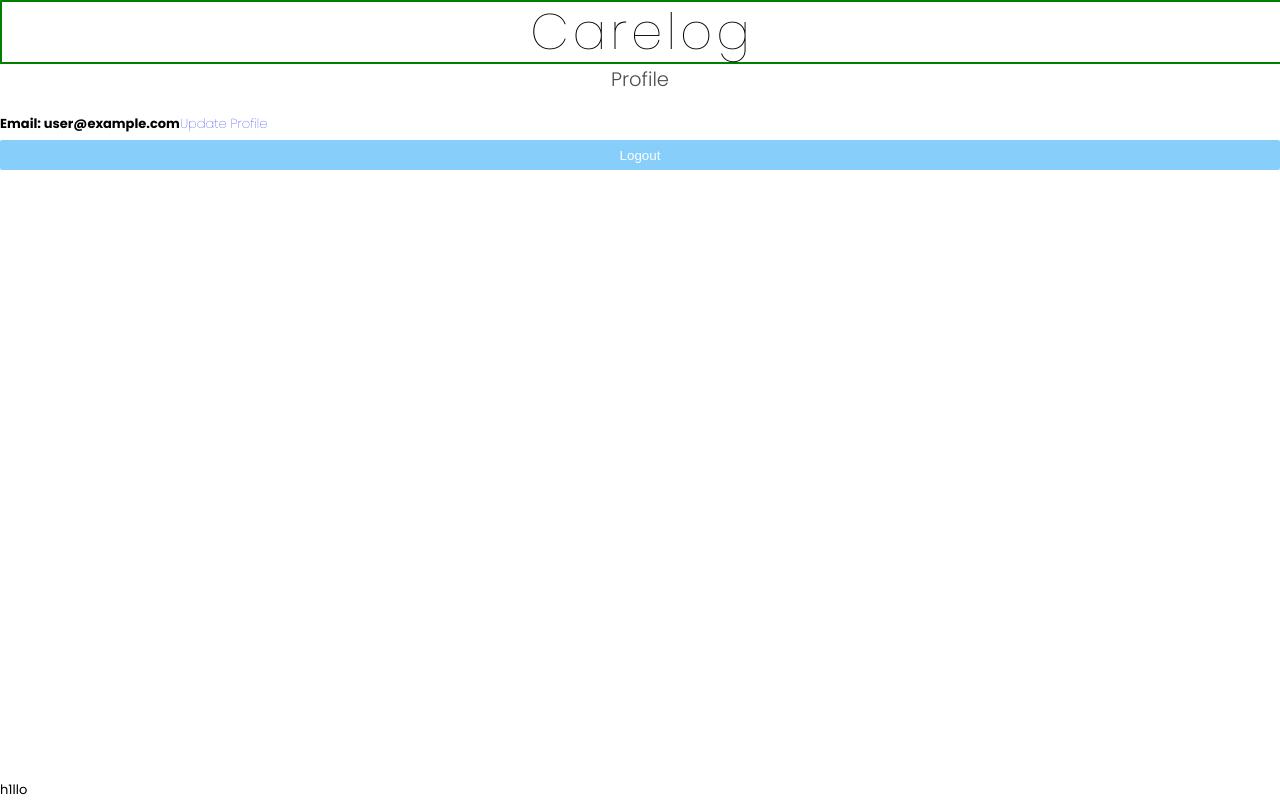
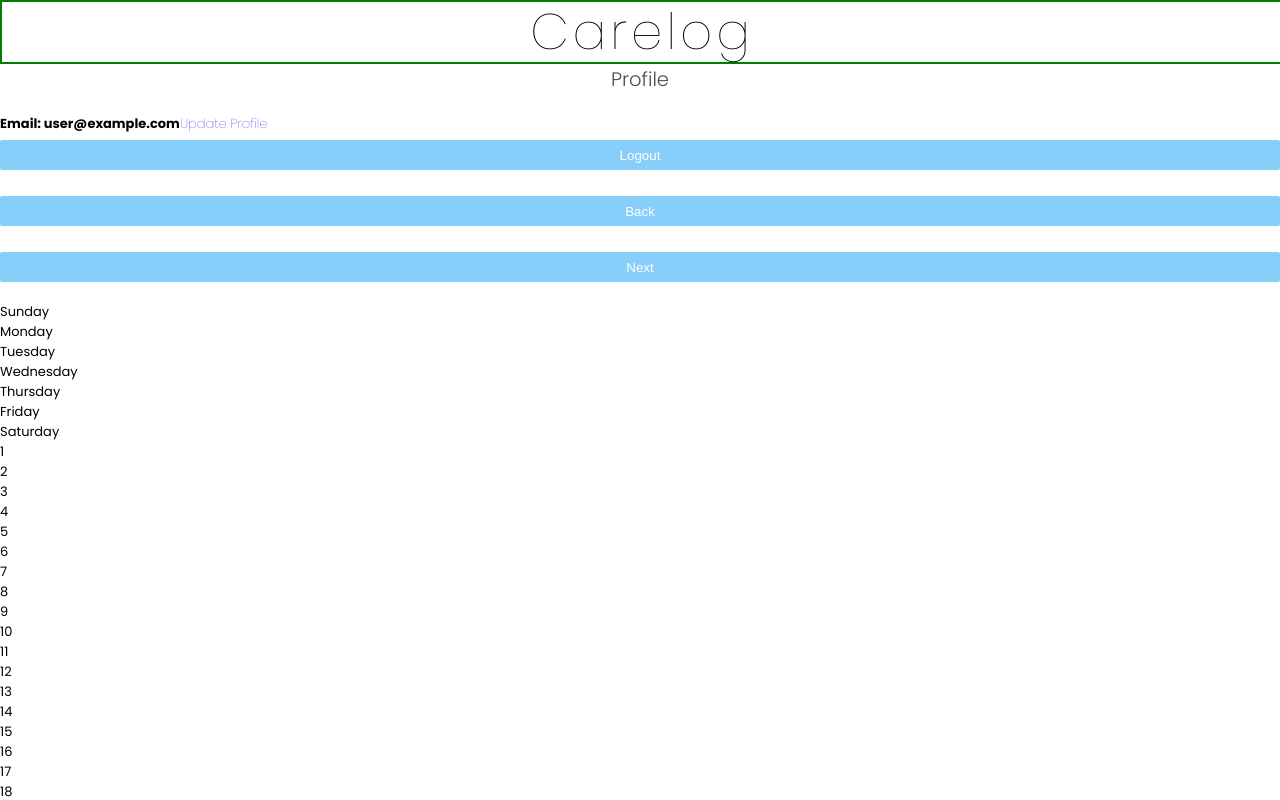
Before and after one commit to jamezmca/care-log, a React (Create React App) app: page / in a window 1280 px wide. Shown: the top 800 px of the page. Built offline with nearby package versions, Linux system fonts and the light colour scheme; no server answers; sample sign-in values are in the browser's storage.

Commit message:
working to display month view
churski

```diff
--- a/src/components/dashboardcomponents/DashboardContent.js
+++ b/src/components/dashboardcomponents/DashboardContent.js
@@ -1,12 +1,34 @@
-import React from 'react'
+import React, { useState, useEffect } from 'react'
 import DayView from './DayView'
-import MonthView from './MonthView'
+import MonthView from './monthview/MonthView'
+import { useDate } from './hooks/useDate'
+
+//going to manage my state in here chuurski
 
 export default function DashboardContent() {
+    const [nav, setNav] = useState(0)
+    const [clicked, setClicked] = useState()
+    const [events, setEvents] = useState(
+        localStorage.getItem('events') ?
+            JSON.parse(localStorage.getItem('events')) :
+            []
+    )
+
+    useEffect(() => {
+        localStorage.setItem('events', JSON.stringify(events))
+    }, [events])
+
+    function eventForDate(date) {
+        return events.find(e => e.date === date)
+    }
+
+    const { days, dateDisplay } = useDate(events, nav)
+
+
     return (
         <div>
-            <DayView/>
-            <MonthView/>
+            <DayView />
+            <MonthView days={days} />
         </div>
     )
 }
--- a/src/components/dashboardcomponents/MonthView.js
+++ /dev/null
@@ -1,9 +0,0 @@
-import React from 'react'
-
-export default function MonthView() {
-    return (
-        <div>
-
-        </div>
-    )
-}
--- /dev/null
+++ b/src/components/dashboardcomponents/hooks/useDate.js
@@ -0,0 +1,65 @@
+
+import { useEffect, useState } from 'react'
+
+export const useDate = (events, nav) => {
+    const [dateDisplay, setDateDisplay] = useState('')
+    const [days, setDays] = useState([])
+
+
+    useEffect(() => {
+        function eventForDate(date) {
+            return events.find(e => e.date === date)
+        }
+        const dt = new Date()
+        const weekdays = ['Sunday', 'Monday', 'Tuesday', 'Wednesday', 'Thursday', 'Friday', 'Saturday']
+
+        if (nav !== 0) {
+            dt.setMonth(new Date().getMonth() + nav)
+        }
+
+        const day = dt.getDate()
+        const month = dt.getMonth()
+        const year = dt.getFullYear()
+
+        const firstDayOfMonth = new Date(year, month, 1)
+        const daysInMonth = new Date(year, month + 1, 0).getDate()
+
+        const dateString = firstDayOfMonth.toLocaleDateString('en-us', {
+            weekday: 'long',
+            year: 'numeric',
+            month: 'numeric',
+            day: 'numeric'
+        })
+
+        setDateDisplay(`${dt.toLocaleDateString('en-us', { month: 'long' })} ${year}`)
+        const paddingDays = weekdays.indexOf(dateString.split(', ')[0])
+
+        const daysArr = [];
+
+        for (let i = 1; i <= paddingDays + daysInMonth; i++) {
+            const dayString = `${month + 1}/${i - paddingDays}/${year}`
+
+            if (i > paddingDays) {
+                daysArr.push({
+                    value: i - paddingDays,
+                    event: eventForDate(dayString),
+                    isCurrentDay: i - paddingDays === day && nav === 0,
+                    date: dayString
+                })
+            } else {
+                daysArr.push({
+                    value: 'padding',
+                    event: null,
+                    isCurrentDay: false,
+                    date: ''
+                })
+            }
+        }
+        setDays(daysArr)
+    }, [events, nav])
+
+    return {
+        days,
+        dateDisplay
+    }
+}
--- /dev/null
+++ b/src/components/dashboardcomponents/monthview/CalendarHeader.js
@@ -0,0 +1,13 @@
+import React from 'react'
+
+export default function CalendarHeader({ onNext, onBack, dateDisplay }) {
+    return (
+        <div id="header">
+            <div id="monthDisplay">{dateDisplay}</div>
+            <div>
+                <button onClick={onBack} id="backButton">Back</button>
+                <button onClick={onNext} id="nextButton">Next</button>
+            </div>
+        </div>
+    )
+}
--- /dev/null
+++ b/src/components/dashboardcomponents/monthview/Day.js
@@ -0,0 +1,13 @@
+import React from 'react'
+
+export default function Day({day, onClick}) {
+    const className = `day ${day.value === 'padding' ? 'padding' : ''} ${day.isCurrentDay ? 'currentDay' : ''}`
+
+    return (
+        <div onClick={onClick} className={className}>
+            {day.value === 'padding' ? '' : day.value}
+
+            {day.event && <div className='event'>{day.event.title}</div>}
+        </div>
+    )
+}
--- /dev/null
+++ b/src/components/dashboardcomponents/monthview/MonthView.js
@@ -0,0 +1,54 @@
+import React from 'react'
+import CalendarHeader from './CalendarHeader'
+import Day from './Day'
+
+export default function MonthView({dateDisplay, setNav, nav, days, setClicked}) {
+    return (
+        <>
+            <div id="container">
+                <CalendarHeader
+                    dateDisplay={dateDisplay}
+                    onNext={() => setNav(nav + 1)}
+                    onBack={() => setNav(nav - 1)} />
+
+                <div id="weekdays">
+                    <div>Sunday</div>
+                    <div>Monday</div>
+                    <div>Tuesday</div>
+                    <div>Wednesday</div>
+                    <div>Thursday</div>
+                    <div>Friday</div>
+                    <div>Saturday</div>
+                </div>
+
+                <div id="calendar">
+                    {days.map((d, index) => (
+                        <Day
+                            day={d}
+                            key={index}
+                            onClick={() => {
+                                if (d.value !== 'padding') {
+                                    setClicked(d.date)
+                                }
+                            }} />
+                    ))}
+                </div>
+
+            </div>
+            {/* {
+                clicked && !eventForDate(clicked) &&
+                <Modal
+                    onClose={() => setClicked(null)}
+                    onSave={title => {
+                        setEvents([...events, { title, date: clicked }])
+                        setClicked(null)
+                    }}
+                    eventText={eventForDate(clicked) ? eventForDate(clicked).title : null}
+                    onDelete={() => {
+                        setEvents(events.filter(e => e.date !== clicked))
+                        setClicked(null)
+                    }} />
+            } */}
+        </>
+    )
+}
```
